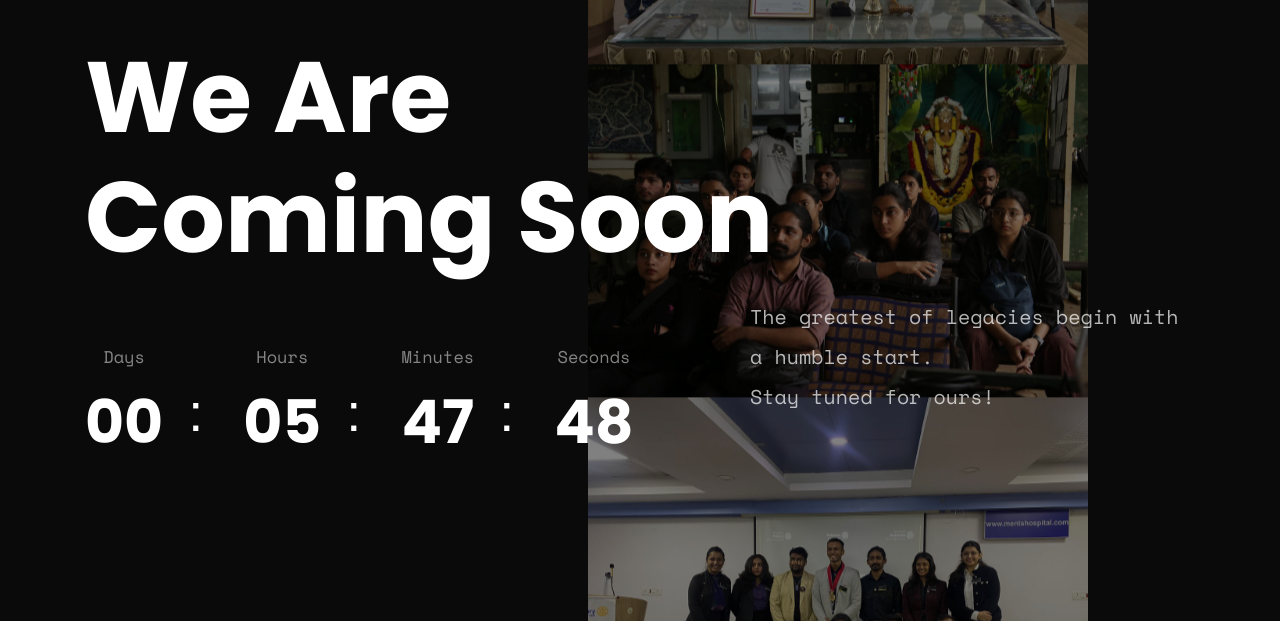
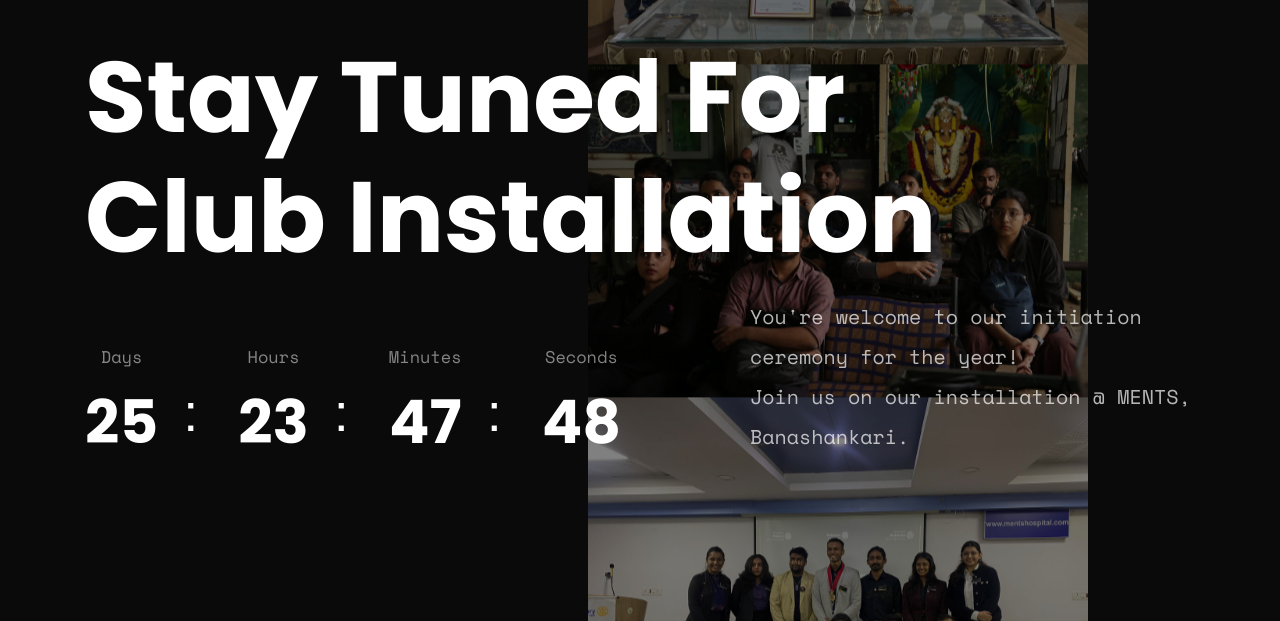
Before and after one commit to RotaractSpandana/spandanahome, a plain HTML site: page index.html in a window 1280 px wide. Shown: the part 179-800 px from the top of the page. Drawn offline with nearby package versions, Linux system fonts and the light colour scheme.

Commit message:
updated installation placeholder timer

```diff
--- a/index.html
+++ b/index.html
@@ -46,22 +46,22 @@
                 <!-- heading start  -->
                 <div class="heading">
                   <h1 class="text-white wow fadeInUp" data-wow-delay=".2s">
-                    We Are <br />
-                    Coming Soon
+                    Stay Tuned For<br />
+                    Club Installation
                   </h1>
                 </div>
                 <!-- heading end  -->
               </div>
               <div class="col-xl-7 col-lg-7">
                 <!-- countdown start  -->
-                <div class="wow fadeInRight" data-wow-delay=".4s" data-countdown="2025/07/01"></div>
+                <div class="wow fadeInRight" data-wow-delay=".4s" data-countdown="2025/07/26 18:00:00"></div>
                 <!-- countdown end  -->
               </div>
               <div class="col-xl-5 col-lg-5">
                 <!-- desc strat  -->
                 <p class="wow fadeInLeft" data-wow-delay=".4s">
-                  The greatest of legacies begin with a humble start.<br />
-                  Stay tuned for ours!
+                  You're welcome to our initiation ceremony for the year!<br/>
+                  Join us on our installation @ MENTS, Banashankari.
                 </p>
                 <!-- desc end  -->
               </div>
```
